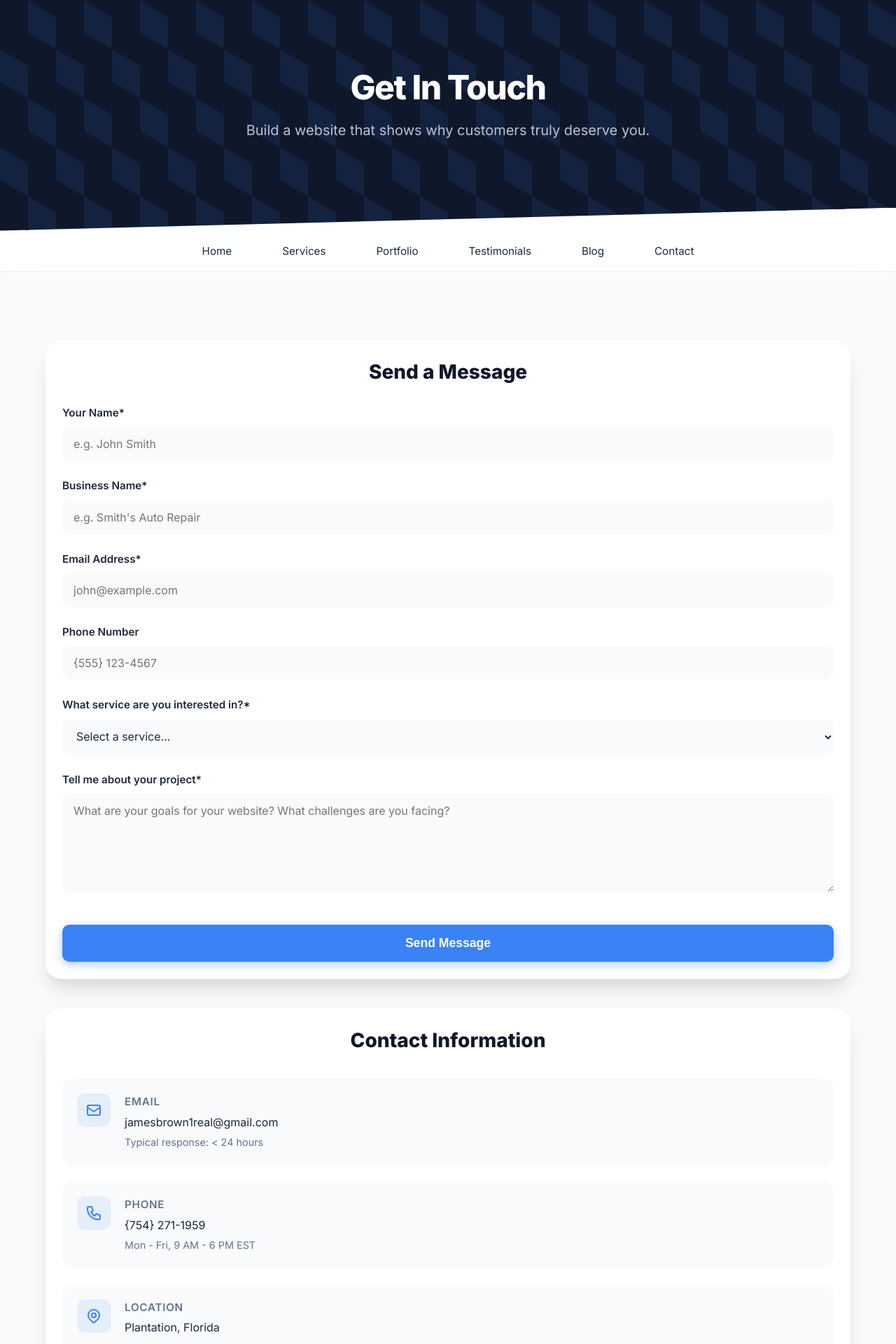
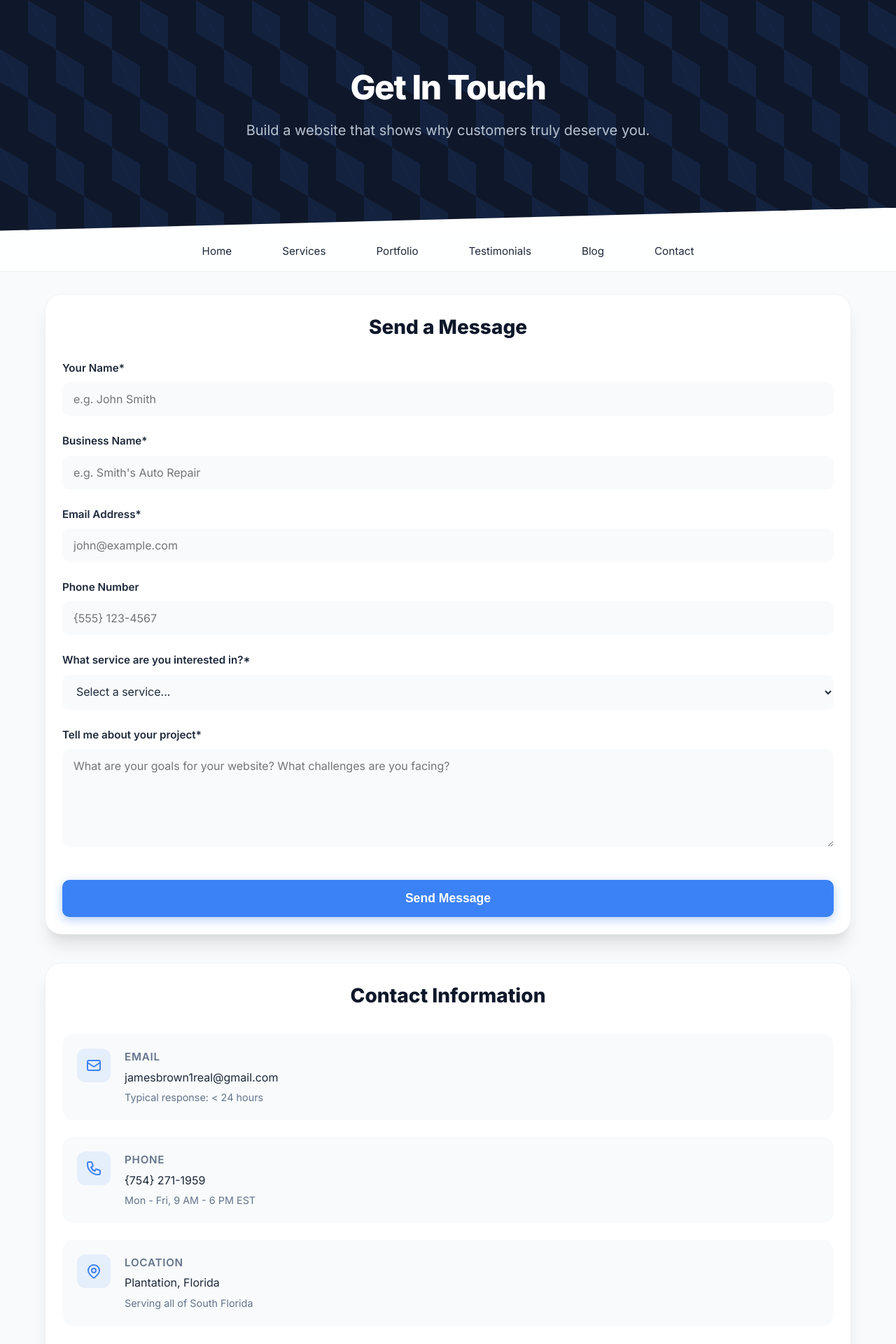
Before and after one commit to JamesBrownR/MeetingSurge, a Jekyll site: the page built from contact/index.html, in a window 1280 px wide. Shown: the top 1920 px of the page at 70% size. Built offline with Jekyll 4.4.1, drawn with Linux system fonts in a browser that asks for light colours.

Commit message:
Update index.html

```diff
--- a/contact/index.html
+++ b/contact/index.html
@@ -13,7 +13,7 @@ description: Contact MeetingSurge for professional web design services for auto
     /* --- LAYOUT --- */
     .main-container {
       max-width: 1200px;
-      margin: 6rem auto 4rem; /* Pull up into header space */
+      margin: 2rem auto 4rem; /* Pull up into header space */
       padding: 0 1.5rem;
       position: relative;
       z-index: 10;
```
